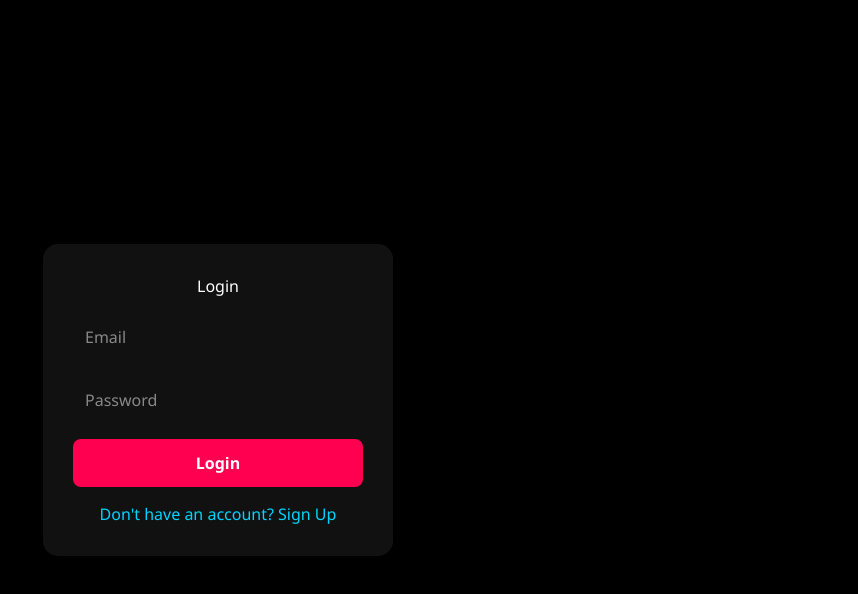
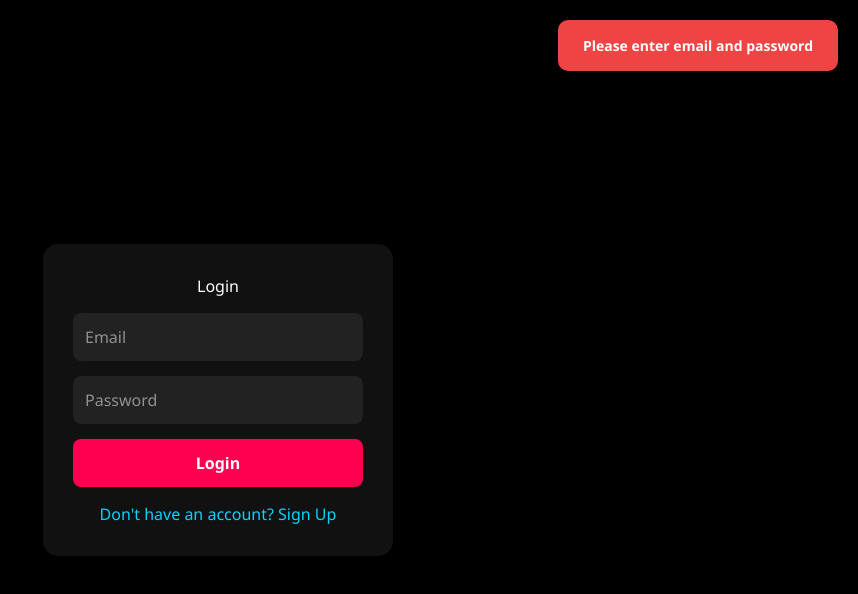
Before and after one commit to blueprintwealth6-coder/nova-client, a Next.js app: page /login in a window 1280 px wide. Both pictures are taken after a click on the button "Login". Shown: the top 594 px of the page, without its empty margins (422-1280 px from the left). Built offline with nearby package versions, Linux system fonts and the light colour scheme; no server answers.

Commit message:
feat: replaced alert popups with professional toast notifications on login page

```diff
--- a/app/login/page.tsx
+++ b/app/login/page.tsx
@@ -11,9 +11,23 @@ export default function LoginPage() {
   const [password, setPassword] = useState("");
   const [loading, setLoading] = useState(false);
 
+  // Custom Toast State
+  const [toast, setToast] = useState<{ message: string; type: "success" | "error" | "" }>({
+    message: "",
+    type: "",
+  });
+
+  // Toast dikhane aur chupane ka function
+  const triggerToast = (message: string, type: "success" | "error") => {
+    setToast({ message, type });
+    setTimeout(() => {
+      setToast({ message: "", type: "" });
+    }, 3000);
+  };
+
   const login = async () => {
     if (!email || !password) {
-      alert("Please enter email and password");
+      triggerToast("Please enter email and password", "error");
       return;
     }
 
@@ -28,16 +42,20 @@ export default function LoginPage() {
       localStorage.setItem("token", res.data.token);
       localStorage.setItem("user", JSON.stringify(res.data.user));
 
-      alert("Login Successful");
+      // Success Notification
+      triggerToast("🎉 Login Successful!", "success");
 
-      router.push("/feed");
+      // 1.5 second ka pause taaki user success notification dekh sake, phir redirect ho
+      setTimeout(() => {
+        router.push("/feed");
+      }, 1500);
+
     } catch (err: any) {
       console.log(err);
+      const errMsg = err?.response?.data?.message || "Login Failed. Please try again.";
 
-      alert(
-        err?.response?.data?.message ||
-          "Login Failed. Please try again."
-      );
+      // Error Notification
+      triggerToast(`❌ ${errMsg}`, "error");
     } finally {
       setLoading(false);
     }
@@ -51,8 +69,31 @@ export default function LoginPage() {
         display: "flex",
         justifyContent: "center",
         alignItems: "center",
+        position: "relative", // Toast position ke liye zaroori hai
       }}
     >
+      {/* Dynamic Custom Toast Notification */}
+      {toast.message && (
+        <div
+          style={{
+            position: "fixed",
+            top: "20px",
+            right: "20px",
+            background: toast.type === "success" ? "#10b981" : "#ef4444", // Success pe Green, Error pe Red
+            color: "#fff",
+            padding: "15px 25px",
+            borderRadius: "10px",
+            boxShadow: "0px 10px 20px rgba(0,0,0,0.3)",
+            fontWeight: "bold",
+            zIndex: 9999,
+            fontSize: "14px",
+            transition: "all 0.3s ease-in-out",
+          }}
+        >
+          {toast.message}
+        </div>
+      )}
+
       <div
         style={{
           width: "350px",
@@ -82,6 +123,8 @@ export default function LoginPage() {
             padding: "12px",
             borderRadius: "8px",
             border: "none",
+            background: "#222",
+            color: "#fff",
           }}
         />
 
@@ -94,6 +137,8 @@ export default function LoginPage() {
             padding: "12px",
             borderRadius: "8px",
             border: "none",
+            background: "#222",
+            color: "#fff",
           }}
         />
 
@@ -108,6 +153,7 @@ export default function LoginPage() {
             borderRadius: "8px",
             cursor: "pointer",
             fontWeight: "bold",
+            opacity: loading ? 0.7 : 1,
           }}
         >
           {loading ? "Logging in..." : "Login"}
```
